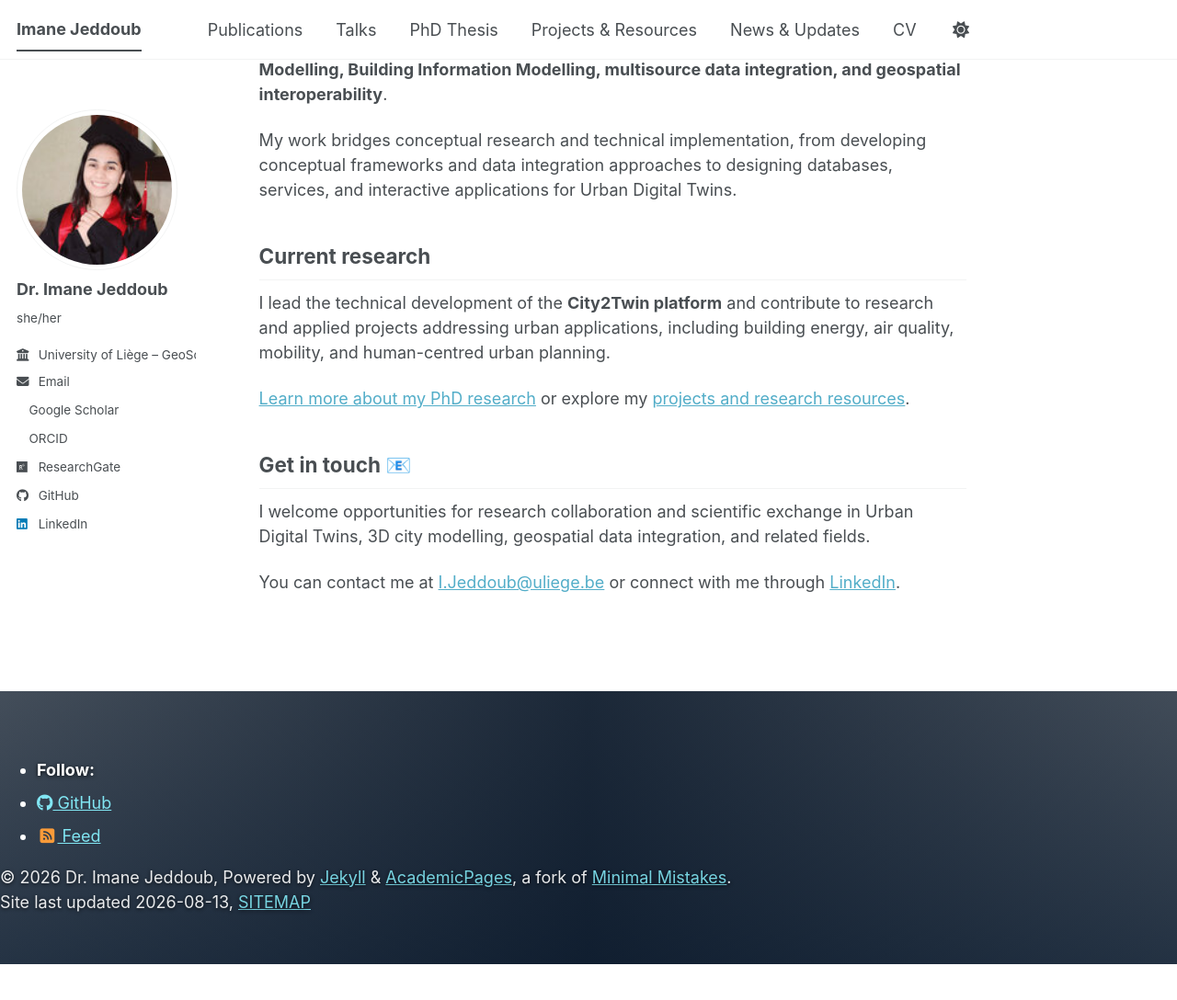
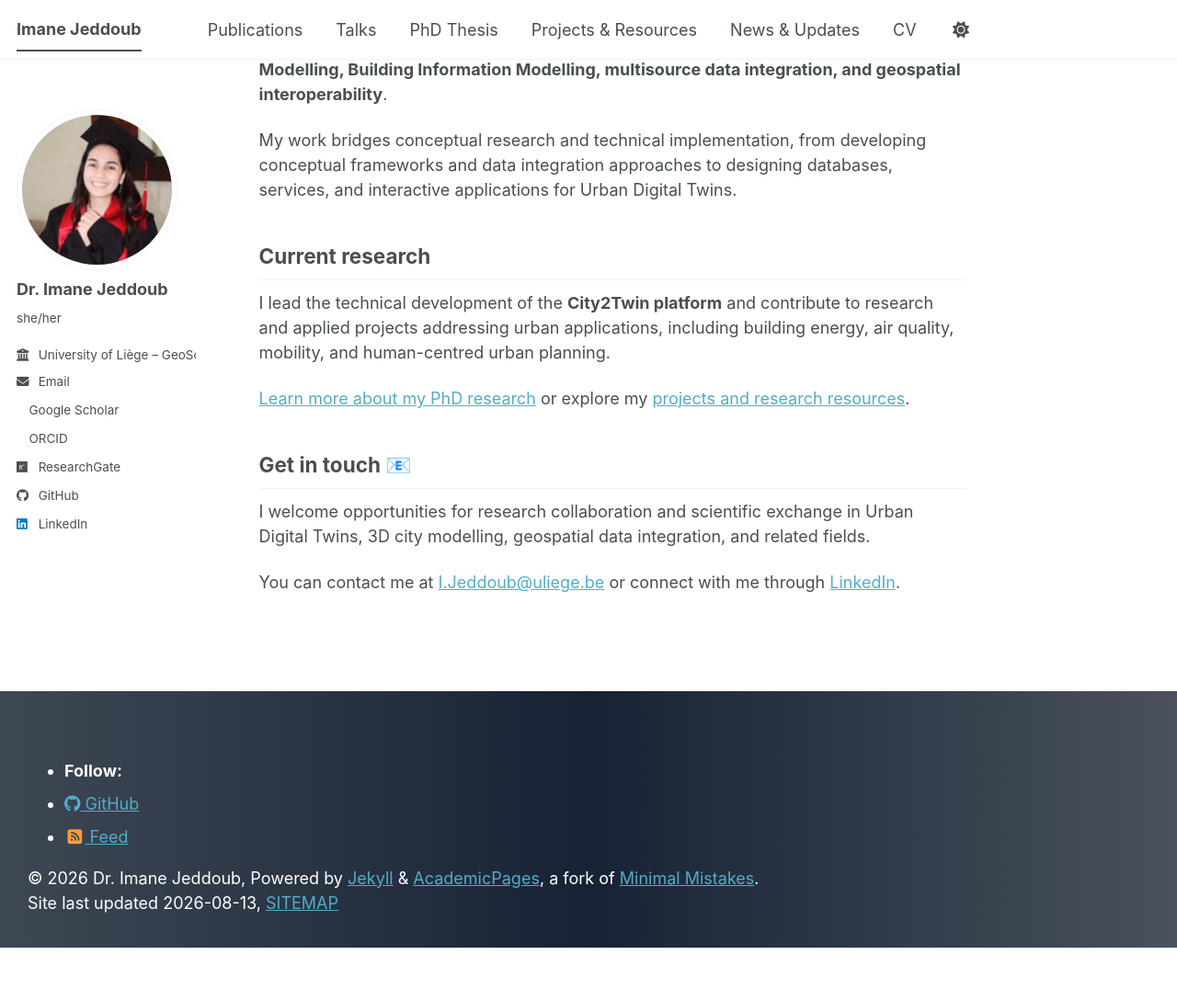
Before and after one commit to JEDDOUB/JEDDOUB.github.io, a Jekyll site: the page built from _pages/about.md, in a window 1280 px wide and 1400 px high, scrolled down 290 px. Shown: the top 1088 px of the window at 92% size. Built offline with Jekyll 4.4.1, drawn with Linux system fonts in a browser that asks for light colours; a style sheet for code colours, icons or effects is not loaded.

Commit message:
Update _footer.scss

```diff
--- a/_sass/layout/_footer.scss
+++ b/_sass/layout/_footer.scss
@@ -1,54 +1,94 @@
 .page__footer {
   position: relative;
   margin-top: 3em;
-  padding: 3em 0;
+  padding: 0;
   color: #ffffff;
   background:
     linear-gradient(
-      rgba(5, 25, 48, 0.45),
-      rgba(5, 25, 48, 0.72)
+      90deg,
+      rgba(4, 18, 38, 0.62),
+      rgba(4, 18, 38, 0.88) 50%,
+      rgba(4, 18, 38, 0.55)
     ),
-    url("/images/liege-urban-digital-twin-footer.png");
-
-  background-size: cover;
-  background-position: center;
-  background-repeat: no-repeat;
-  border-top: none;
+    url("/images/liege-urban-digital-twin-footer.png")
+    center center / cover no-repeat;
+  border-top: 0;
 }
 
 .page__footer footer {
   position: relative;
-  z-index: 2;
+  max-width: 1280px;
+  min-height: 260px;
+  margin: 0 auto;
+  padding: 55px 30px 35px;
+  display: flex;
+  flex-direction: column;
+  justify-content: center;
+  box-sizing: border-box;
 }
 
-.page__footer a,
-.page__footer a:visited {
-  color: #81e6f3;
+.custom-footer {
+  width: 100%;
+  text-align: center;
+  color: #ffffff;
+  text-shadow: 0 2px 8px rgba(0, 0, 0, 0.8);
 }
 
-.page__footer a:hover {
+.custom-footer__identity strong {
+  display: block;
+  margin-bottom: 8px;
+  font-size: 1.35rem;
   color: #ffffff;
 }
 
-.page__footer-follow .social-icons strong,
-.page__footer-copyright {
-  color: #ffffff;
-  text-shadow: 0 1px 4px rgba(0, 0, 0, 0.8);
+.custom-footer__identity span {
+  font-size: 0.95rem;
+  letter-spacing: 0.03em;
+  color: rgba(255, 255, 255, 0.9);
 }
 
-.page__footer-copyright {
-  opacity: 0.9;
+.custom-footer__links {
+  display: flex;
+  justify-content: center;
+  flex-wrap: wrap;
+  gap: 22px;
+  margin: 24px 0;
 }
 
-.page__footer::before {
-  content: "";
-  position: absolute;
-  inset: 0;
-  background: linear-gradient(
-    90deg,
-    rgba(4, 18, 36, 0.25),
-    rgba(4, 18, 36, 0.72) 50%,
-    rgba(4, 18, 36, 0.28)
-  );
-  pointer-events: none;
+.custom-footer__links a,
+.custom-footer__links a:visited {
+  color: #79e4ef;
+  text-decoration: none;
+  font-weight: 600;
 }
+
+.custom-footer__links a:hover {
+  color: #ffffff;
+  text-decoration: none;
+}
+
+.custom-footer__links i {
+  margin-right: 5px;
+}
+
+.custom-footer__copyright {
+  padding-top: 18px;
+  border-top: 1px solid rgba(255, 255, 255, 0.25);
+  font-size: 0.78rem;
+  color: rgba(255, 255, 255, 0.75);
+}
+
+@media (max-width: 600px) {
+  .page__footer footer {
+    min-height: 230px;
+    padding: 40px 20px 30px;
+  }
+
+  .custom-footer__links {
+    gap: 14px;
+  }
+
+  .custom-footer__identity span {
+    font-size: 0.82rem;
+  }
+}
```
